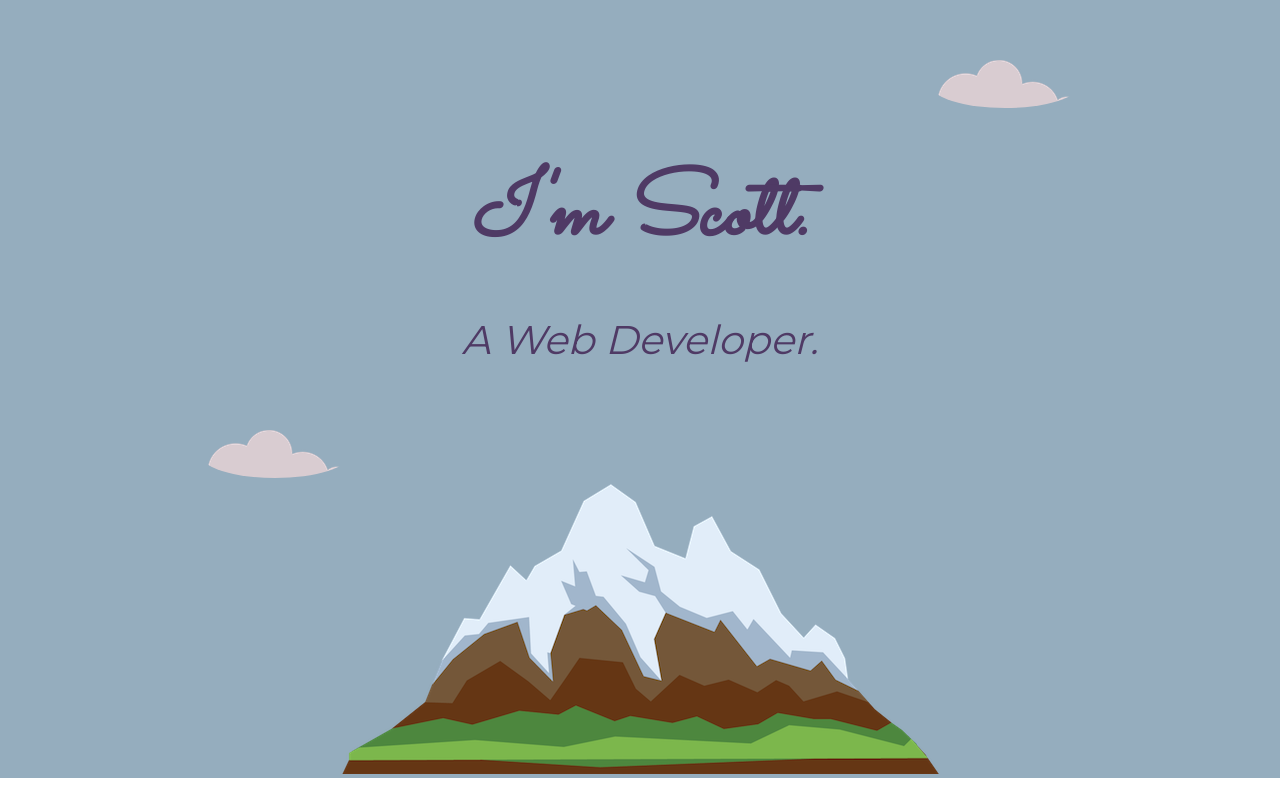
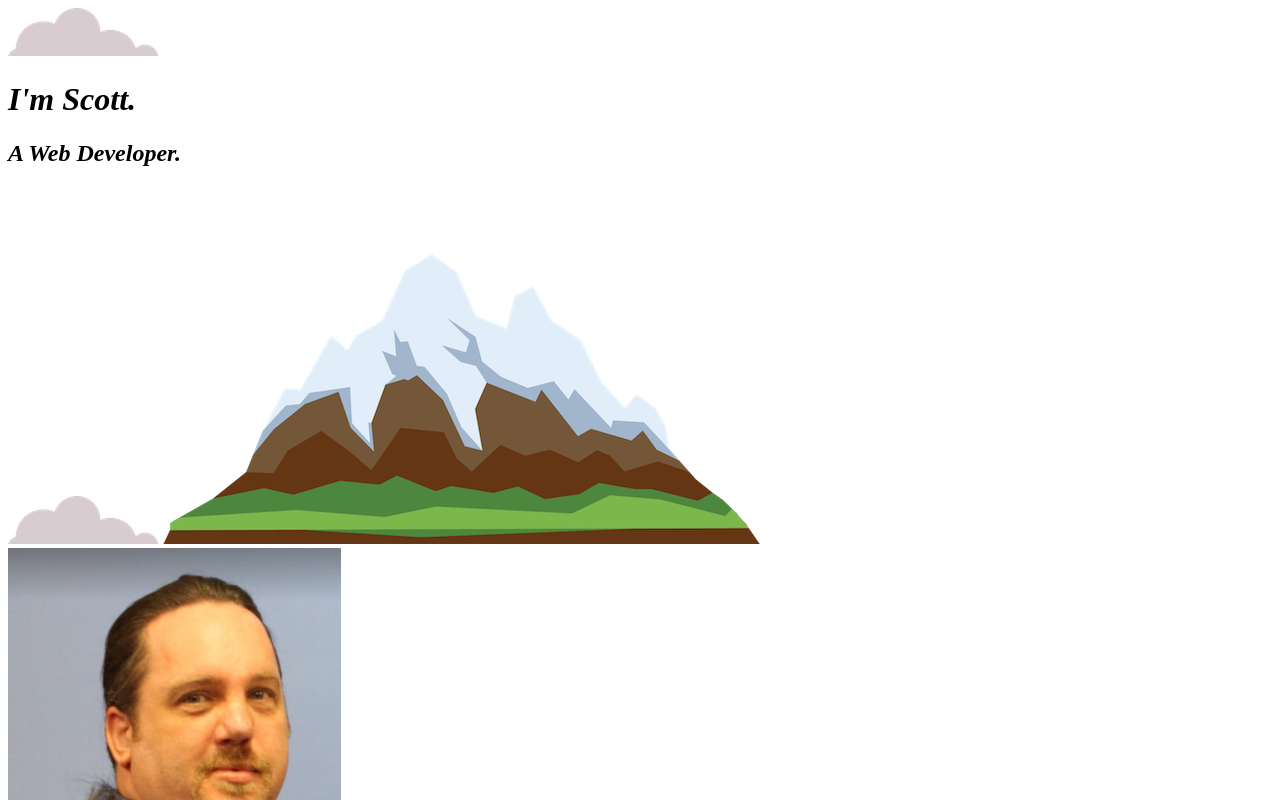
Before and after one commit to scott22v/ws, a plain HTML site: page index.html in a window 1280 px wide. Shown: the top 800 px of the page. Drawn offline with Linux system fonts and the light colour scheme.

Commit message:
Update index.html

```diff
--- a/index.html
+++ b/index.html
@@ -4,7 +4,7 @@
   <head>
     <meta charset="utf-8">
     <title>Scott Van Ausdoll</title>
-    <link rel="stylesheet" href="/css/styles.css">
+    <link rel="stylesheet" href="/cssstyles.css">
     <link rel="icon" href="favicon.ico">
     <link href="https://fonts.googleapis.com/css?family=Merriweather|Montserrat|Sacramento&display=swap" rel="stylesheet">
   </head>
```
